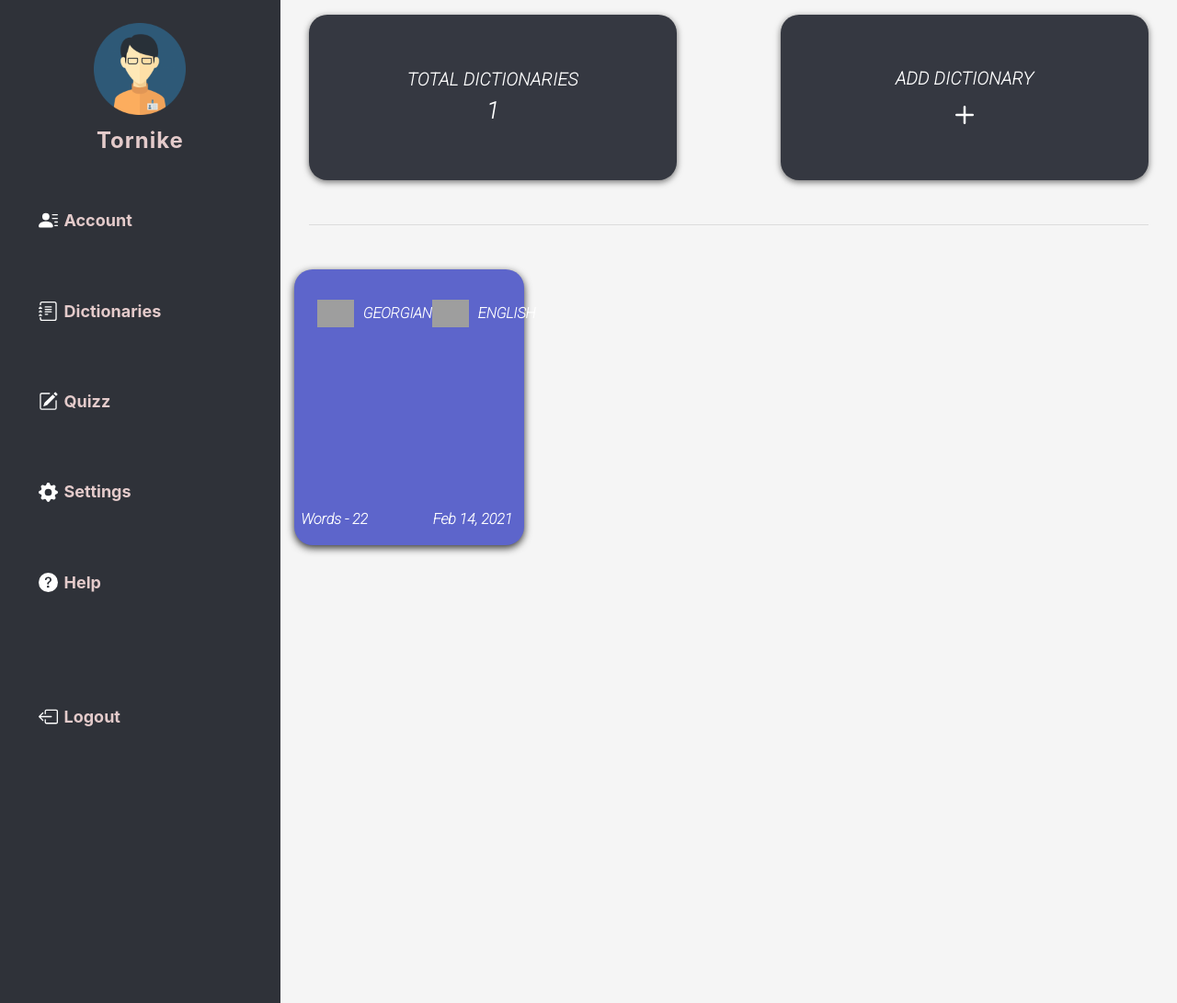
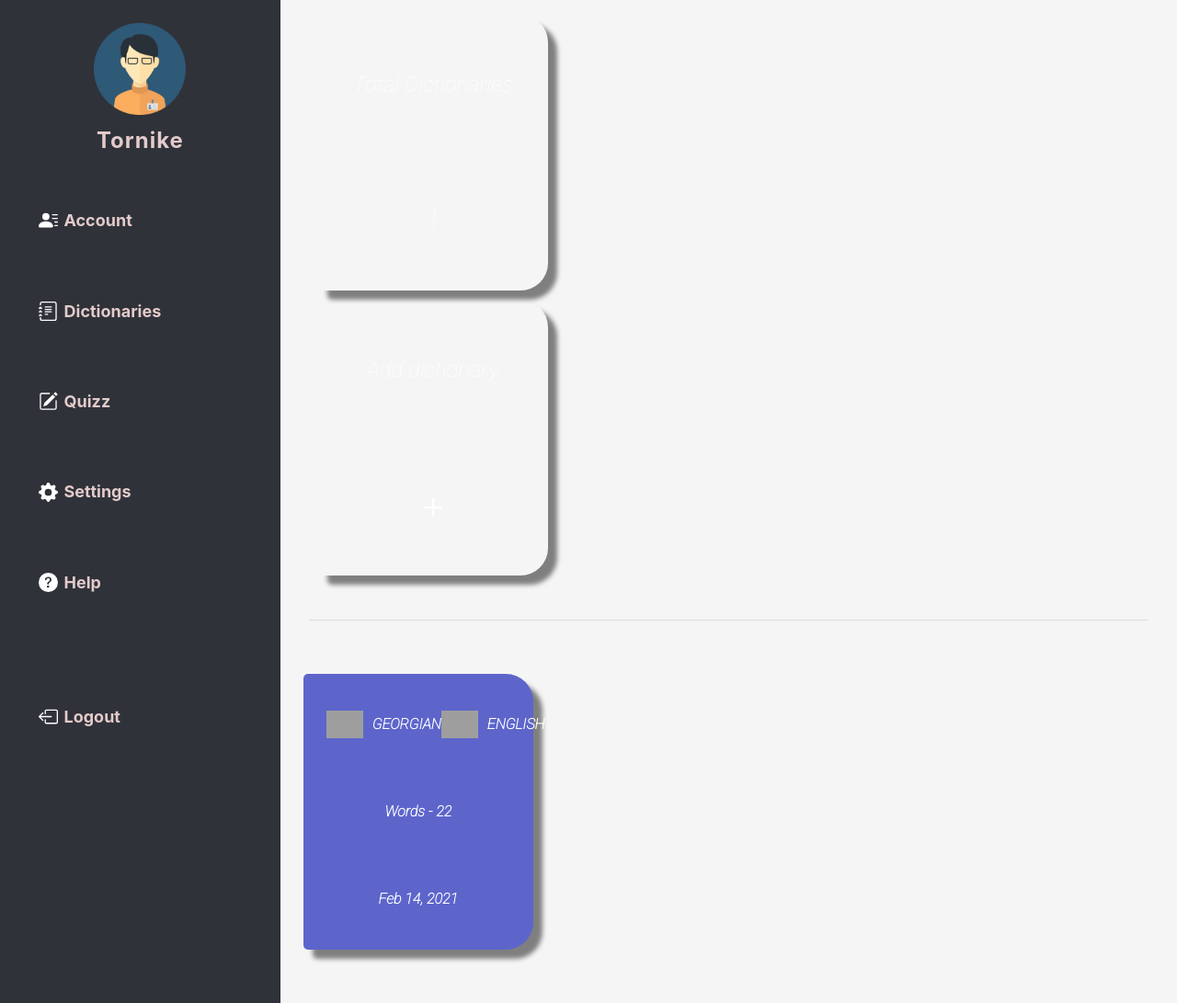
Before and after one commit to berekashvili22/DjangoDictionary, a Django app: page /dictionaries in a window 1280 px wide. Shown: the part 62-1153 px from the top of the page at 92% size. Run offline with Django 3.2, Linux system fonts and the light colour scheme; a user stored in the database is signed in; data comes from the database, SQL or seed files in the repository; grey boxes are pictures that could not be loaded.

Commit message:
updated styles

```diff
--- a/dictionary_project/dictionary/static/dictionary/css/main.css
+++ b/dictionary_project/dictionary/static/dictionary/css/main.css
@@ -122,83 +121,71 @@ body {
 
 /* dictionaries */
 
-.dict-cont {
-    width: 250px;
-    height: 300px;
-    display: flex;
-    flex-direction: column;
-    align-items: center;
-    border-radius: 20px;
+.overview-cont {
+    margin-top: 20px;
     padding: 20px;
-    box-shadow: 0 3px 8px rgba(0,0,0,0.8);
-    position: relative;
-    font-family: 'Roboto', sans-serif;
-}
-
-.dict-cont h4 {
-    font-weight: bold;
-    letter-spacing: 0.5px;
-    font-size: 19px;
-    color: #fff;
-    text-transform: uppercase;
-}
-
-.dict-cont:hover {
-    box-shadow: 0 5px 15px rgba(0,0,0,0.8);
-    cursor: pointer;
-}
-
-.dict-details {
-    position: absolute;
-    bottom: 0%;
-    left: 3%;
-    color: #fff;
-    font-weight: bold;
-}
-
-.dict-view {
-    position: absolute;
-    right: 5%;
-    bottom: 0%;
-    color: #fff;
-    font-weight: bold;
-}
-
-.dict-overview {
     display: flex;
     justify-content: space-between;
 }
 
-.top {
+.overview {
     width: 400px;
-    height: 180px;
+    border-radius: 20px;
+    color: #fff;
+    height: 150px;
     display: flex;
     flex-direction: column;
     align-items: center;
     justify-content: center;
     box-shadow: 0px 2px 7px rgba(0, 0, 0, 0.555);
     background-color: #353841;
-}
-
-.top:hover {
-    box-shadow: 0px 5px 15px rgba(0, 0, 0, 0.76);
+    cursor: pointer;
 }
 
 #add-dict-svg:hover {
-    fill: #4cb45136;
+    fill: #3ebd44a1; */
 }
 
-.dict-link {
+
+.dictionary-list-container {
+    display: flex;
+    justify-content: flex-start;
+    flex-wrap: wrap;
+}
+
+.dict-cont {
     width: 250px;
     height: 300px;
+    display: flex;
+    flex-direction: column;
+    justify-content: space-around;
+    align-items: center;
+    border-radius: 5px 30px 30px 5px;
+    margin: 10px;
+    box-shadow: 10px 10px 5px rgba(12, 12, 12, 0.507);
+    position: relative;
+    font-family: 'Roboto', sans-serif;
+    text-decoration: none;
+    color: #fff;
+    font-weight: bold;
 }
 
-.dict-list-cont:hover {
-    text-decoration: none!important;
+.dict-cont:hover {
+    text-decoration: none;
+    color: #fff;
+    box-shadow: 12px 12px 5px rgba(12, 12, 12, 0.507);
+}
+
+.dict-details-cont {
+    width: 80%;
+    display: flex;
+    padding-top: 50px;
+    justify-content: space-between;
 }
 
 .dict-langs-cont {
     display: flex;
+    align-items: center;
     width: 200px;
     justify-content: space-around;
 }
@@ -636,9 +578,92 @@ body {
 }
 
 .correct {
-    background-color: #51c951;
+    background-color: #51c951bd;
 }
 
 .incorrect {
-    background-color: #d6413e;
+    background-color: #d6413ec7;
 }
+
+.result-title-cont {
+    width: 100%;
+    background-color: #353841;
+    border-radius: 5px;
+    color: #fff;
+    height: 40px;
+    display: flex;
+    justify-content: center;
+    align-items: center;
+    margin: 35px 0px 60px 0px;
+}
+
+.result-title {
+    margin-left: 20px;
+    font-size: 22px;
+}
+
+/* login */
+
+.login-container {
+    width: 80%;
+    display: flex;
+    margin: auto;
+    justify-content: space-evenly;
+    align-items: center;
+    padding-top: 5%;
+}
+
+.login-form-container {
+    width: 35%;
+}
+
+.login-img-cont {
+    display: flex;
+    justify-content: center;
+    align-items: center;
+    width: 35%;
+}
+
+.login-img {
+    max-width: 100%;
+}
+
+/* register */
+.register-cont {
+    width: 80%;
+    display: flex;
+    margin: auto;
+    justify-content: space-evenly;
+    align-items: center;
+    padding-top: 2%;
+}
+
+/* home */
+.home-main-cont {
+    width: 100%;
+    height: 60vh;
+    position: relative;
+}
+
+.home-bg-img {
+    width: 100%;
+    opacity: 0.7;
+    background-color: black;
+}
+
+.home-main-title {
+    position: absolute;
+    background-color: rgba(0, 0, 0, 0.836);
+    color: #ffffff;
+    font-weight: bold;
+    position: absolute;
+    width: 300px;
+    height: 60px;
+    top: 50%;
+    left: 50%;
+    transform: translate(-50%, -50%);
+    display: flex;
+    justify-content: center;
+    align-items: center;
+    cursor: pointer;
+}
```
Also changed, not shown: other parts of dictionary_project/dictionary/static/dictionary/css/main.css (+6 -52 lines).
